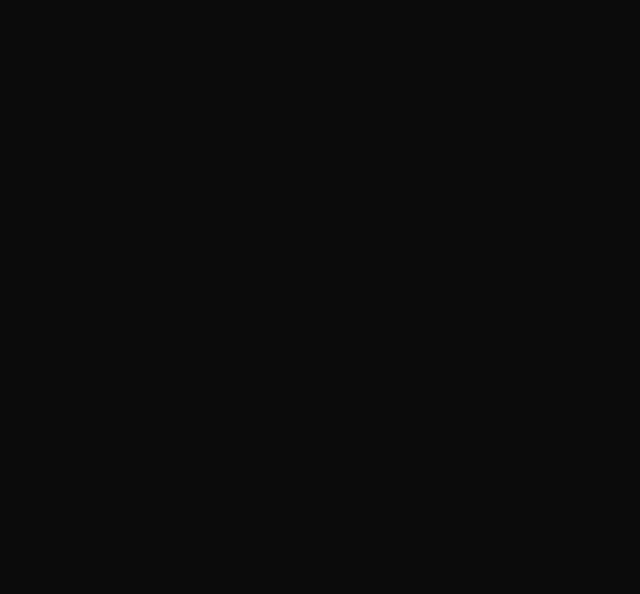
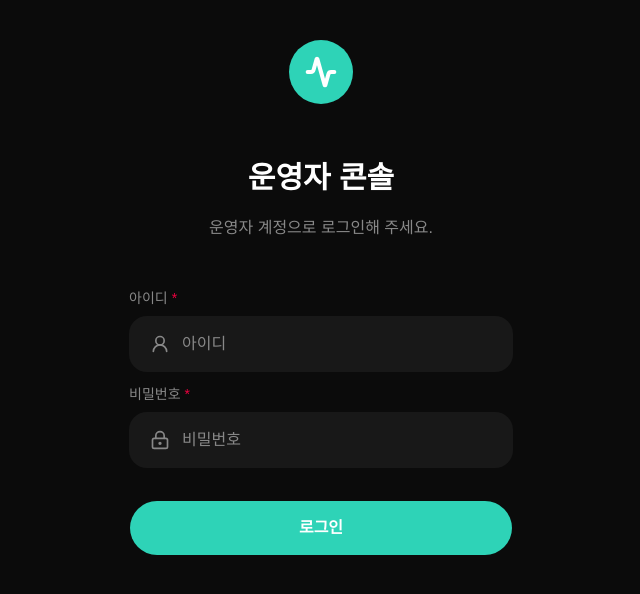
Before and after one commit to SonMinSeock/running-crew-web, a React (Vite) app: page /admin/login in a window 1280 px wide. Before the commit this address had no page. Shown: the top 594 px of the page, without its empty margins (319-959 px from the left). Built offline with nearby package versions, Linux system fonts and the light colour scheme.

Commit message:
feat: 운영자 로그인 및 전용 레이아웃 추가 (#63)

```diff
--- a/src/App.tsx
+++ b/src/App.tsx
@@ -8,6 +8,9 @@ import HomePage from "./pages/home/HomePage";
 import LoginPage from "./pages/auth/LoginPage";
 import SignupPage from "./pages/auth/SignupPage";
 import MainLayout from "./layouts/main/MainLayout";
+import AdminLayout from "./layouts/admin/AdminLayout";
+import AdminLoginPage from "./pages/admin/AdminLoginPage";
+import AdminMembersPage from "./pages/admin/AdminMembersPage";
 import CrewPage from "./pages/crew/CrewPage";
 import CrewEditPage from "./pages/crew/CrewEditPage";
 import CrewCreatePage from "./pages/crew/CrewCreatePage";
@@ -39,6 +42,10 @@ function App() {
         <Route element={<AuthLayout />}>
           <Route path="/login" element={<LoginPage />} />
           <Route path="/signup" element={<SignupPage />} />
+        </Route>
+        <Route path="/admin/login" element={<AdminLoginPage />} />
+        <Route path="/admin" element={<AdminLayout />}>
+          <Route index element={<AdminMembersPage />} />
         </Route>
         <Route element={<MainLayout />}>
           <Route path="/" element={<HomePage />} />
--- /dev/null
+++ b/src/components/admin/AdminLoginForm.tsx
@@ -0,0 +1,91 @@
+/**
+ * 운영자 아이디와 비밀번호를 입력받아 데모 로그인을 처리한다.
+ */
+import { useState, type FormEvent } from "react";
+import { LockKeyhole, UserRound } from "lucide-react";
+import AuthInputField from "@/components/auth/common/AuthInputField";
+import { Button } from "@/components/ui/button";
+import { loginAdmin } from "@/lib/admin";
+
+interface AdminLoginFormProps {
+  onLogin: () => void;
+}
+
+export default function AdminLoginForm({ onLogin }: AdminLoginFormProps) {
+  const [errors, setErrors] = useState({
+    username: "",
+    password: "",
+    form: "",
+  });
+
+  const handleSubmit = (event: FormEvent<HTMLFormElement>) => {
+    event.preventDefault();
+
+    const formData = new FormData(event.currentTarget);
+    const username = String(formData.get("username") ?? "").trim();
+    const password = String(formData.get("password") ?? "");
+
+    if (!username || !password) {
+      setErrors({
+        username: username ? "" : "아이디를 입력해 주세요.",
+        password: password ? "" : "비밀번호를 입력해 주세요.",
+        form: "",
+      });
+      return;
+    }
+
+    if (!loginAdmin(username, password)) {
+      setErrors({
+        username: "",
+        password: "",
+        form: "아이디 또는 비밀번호를 확인해 주세요.",
+      });
+      return;
+    }
+
+    onLogin();
+  };
+
+  return (
+    <form className="mt-12" noValidate onSubmit={handleSubmit}>
+      <div className="space-y-3">
+        <AuthInputField
+          id="admin-username"
+          label="아이디"
+          icon={UserRound}
+          name="username"
+          autoComplete="username"
+          placeholder="아이디"
+          showLabel
+          required
+          error={errors.username}
+        />
+        <AuthInputField
+          id="admin-password"
+          label="비밀번호"
+          icon={LockKeyhole}
+          name="password"
+          type="password"
+          autoComplete="current-password"
+          placeholder="비밀번호"
+          showLabel
+          required
+          error={errors.password}
+        />
+      </div>
+
+      {errors.form && (
+        <p role="alert" className="text-app-error mt-3 text-sm">
+          {errors.form}
+        </p>
+      )}
+
+      <Button
+        type="submit"
+        className="bg-app-accent hover:bg-app-accent/90 mt-8 h-14 w-full cursor-pointer rounded-full text-base font-bold text-white"
+      >
+        로그인
+      </Button>
+    </form>
+  );
+}
--- /dev/null
+++ b/src/layouts/admin/AdminHeader.tsx
@@ -0,0 +1,63 @@
+/**
+ * 운영자 콘솔 제목과 테마 전환·로그아웃 버튼을 표시한다.
+ */
+import { LogOut, Moon, ShieldCheck, Sun } from "lucide-react";
+import { Button } from "@/components/ui/button";
+
+interface AdminHeaderProps {
+  isDark: boolean;
+  onToggleTheme: () => void;
+  onLogout: () => void;
+}
+
+export default function AdminHeader({
+  isDark,
+  onToggleTheme,
+  onLogout,
+}: AdminHeaderProps) {
+  const ThemeIcon = isDark ? Sun : Moon;
+  const themeLabel = isDark ? "라이트 모드로 전환" : "다크 모드로 전환";
+
+  return (
+    <header className="bg-app-card border-app-border border-b">
+      <div className="mx-auto flex min-h-20 max-w-6xl items-center justify-between gap-3 px-4 py-3 sm:px-6">
+        <div className="flex min-w-0 items-center gap-3">
+          <div className="bg-app-accent/10 text-app-accent flex size-11 shrink-0 items-center justify-center rounded-xl">
+            <ShieldCheck className="size-5" aria-hidden="true" />
+          </div>
+          <div className="min-w-0">
+            <p className="text-app-subtext text-xs font-semibold tracking-wider">
+              RUNNING CREW
+            </p>
+            <p className="text-app-text text-base font-bold sm:text-lg">
+              운영자 콘솔
+            </p>
+          </div>
+        </div>
+
+        <div className="flex items-center gap-2">
+          <Button
+            type="button"
+            variant="ghost"
+            size="icon"
+            aria-label={themeLabel}
+            onClick={onToggleTheme}
+            className="bg-app-card text-app-text size-10 cursor-pointer rounded-full"
+          >
+            <ThemeIcon className="size-5" aria-hidden="true" />
+          </Button>
+          <Button
+            type="button"
+            variant="outline"
+            aria-label="로그아웃"
+            onClick={onLogout}
+            className="border-app-border h-10 cursor-pointer gap-2 px-3"
+          >
+            <LogOut className="size-4" aria-hidden="true" />
+            <span className="hidden sm:inline">로그아웃</span>
+          </Button>
+        </div>
+      </div>
+    </header>
+  );
+}
--- /dev/null
+++ b/src/layouts/admin/AdminLayout.tsx
@@ -0,0 +1,71 @@
+/**
+ * 운영자 로그인을 확인하고 전용 헤더와 메뉴를 배치한다.
+ */
+import { useEffect, useState } from "react";
+import { UsersRound } from "lucide-react";
+import { Navigate, NavLink, Outlet, useNavigate } from "react-router-dom";
+import { hasAdminSession, logoutAdmin } from "@/lib/admin";
+import AdminHeader from "./AdminHeader";
+
+export default function AdminLayout() {
+  const navigate = useNavigate();
+  const isAuthenticated = hasAdminSession();
+  const [isDark, setIsDark] = useState(true);
+
+  useEffect(() => {
+    if (!isAuthenticated) return;
+
+    // 운영자 레이아웃을 벗어나면 진입 전 테마를 복원한다.
+    const root = document.documentElement;
+    const previousIsDark = root.classList.contains("dark");
+
+    root.classList.toggle("dark", isDark);
+
+    return () => {
+      root.classList.toggle("dark", previousIsDark);
+    };
+  }, [isAuthenticated, isDark]);
+
+  if (!isAuthenticated) {
+    return <Navigate to="/admin/login" replace />;
+  }
+
+  const handleToggleTheme = () => {
+    setIsDark((current) => !current);
+  };
+
+  const handleLogout = () => {
+    logoutAdmin();
+    navigate("/admin/login", { replace: true });
+  };
+
+  return (
+    <div className="min-h-dvh">
+      <AdminHeader
+        isDark={isDark}
+        onToggleTheme={handleToggleTheme}
+        onLogout={handleLogout}
+      />
+
+      <div className="mx-auto max-w-6xl px-4 sm:px-6">
+        <nav aria-label="운영자 메뉴" className="border-app-border border-b">
+          <NavLink
+            to="/admin"
+            end
+            className="text-app-subtext hover:text-app-text focus-visible:ring-app-accent aria-[current=page]:border-app-accent aria-[current=page]:text-app-text group -mb-px inline-flex min-h-12 items-center gap-2 border-b-2 border-transparent px-3 text-sm font-semibold focus-visible:ring-2 focus-visible:outline-none"
+          >
+            <UsersRound
+              className="group-aria-[current=page]:text-app-accent size-4 shrink-0"
+              aria-hidden="true"
+            />
+            회원 관리
+          </NavLink>
+        </nav>
+
+        <main className="py-6">
+          <Outlet />
+        </main>
+      </div>
+    </div>
+  );
+}
--- /dev/null
+++ b/src/lib/admin.ts
@@ -0,0 +1,21 @@
+/**
+ * UI 검증용 운영자 계정과 같은 탭의 로그인 상태를 관리한다.
+ */
+const ADMIN_SESSION_KEY = "running-crew:admin-demo-session";
+
+export function hasAdminSession() {
+  return window.sessionStorage.getItem(ADMIN_SESSION_KEY) === "true";
+}
+
+export function loginAdmin(username: string, password: string) {
+  if (username !== "admin" || password !== "admin123") {
+    return false;
+  }
+
+  window.sessionStorage.setItem(ADMIN_SESSION_KEY, "true");
+  return true;
+}
+
+export function logoutAdmin() {
+  window.sessionStorage.removeItem(ADMIN_SESSION_KEY);
+}
--- /dev/null
+++ b/src/pages/admin/AdminLoginPage.tsx
@@ -0,0 +1,31 @@
+/**
+ * 운영자 로그인 안내와 폼을 배치한다.
+ */
+import { Navigate, useNavigate } from "react-router-dom";
+import AdminLoginForm from "@/components/admin/AdminLoginForm";
+import AuthHeader from "@/components/auth/common/AuthHeader";
+import { hasAdminSession } from "@/lib/admin";
+
+export default function AdminLoginPage() {
+  const navigate = useNavigate();
+
+  if (hasAdminSession()) {
+    return <Navigate to="/admin" replace />;
+  }
+
+  const handleLogin = () => {
+    navigate("/admin", { replace: true });
+  };
+
+  return (
+    <main className="min-h-dvh px-6 py-10">
+      <div className="mx-auto w-full max-w-sm">
+        <AuthHeader
+          title="운영자 콘솔"
+          description="운영자 계정으로 로그인해 주세요."
+        />
+        <AdminLoginForm onLogin={handleLogin} />
+      </div>
+    </main>
+  );
+}
--- /dev/null
+++ b/src/pages/admin/AdminMembersPage.tsx
@@ -0,0 +1,12 @@
+/**
+ * 운영자 콘솔의 회원 관리 화면을 표시한다.
+ */
+export default function AdminMembersPage() {
+  return (
+    <section aria-labelledby="admin-members-title">
+      <h1 id="admin-members-title" className="text-xl font-bold">
+        회원 관리
+      </h1>
+    </section>
+  );
+}
```
